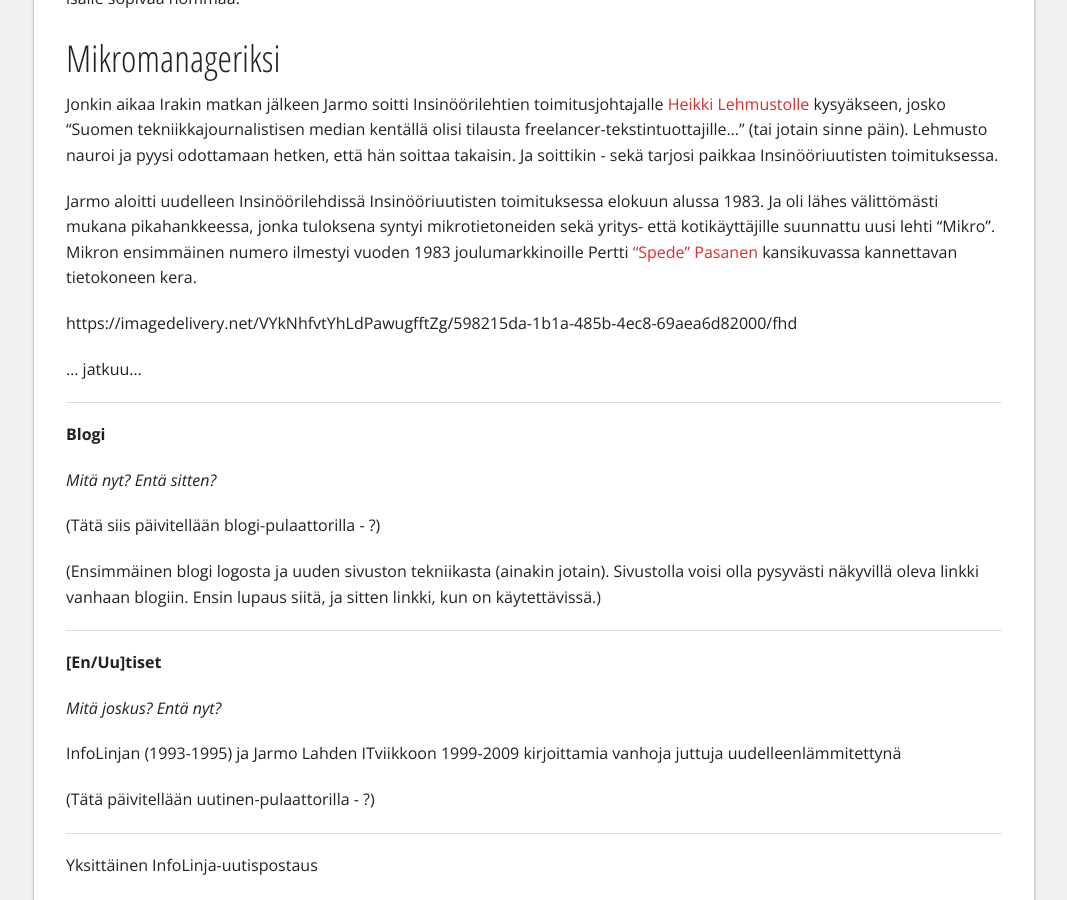
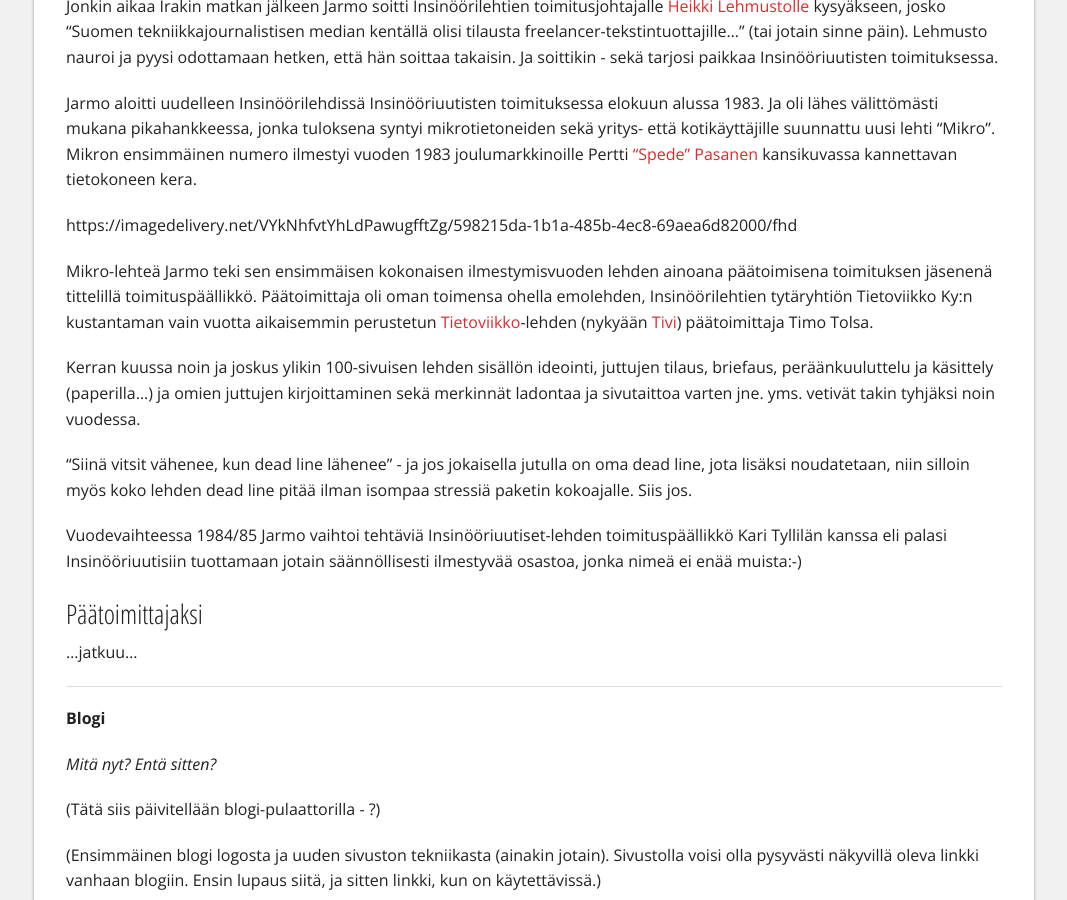
Before and after one commit to Pyppe/infocrea.fi, a Jekyll site: the page built from uutta-sisaltoa.md, in a window 1280 px wide and 900 px high, scrolled down 4561 px. Shown: the whole window, without its empty margins (106-1173 px from the left). Built offline with Jekyll 4.4.1, drawn with Linux system fonts in a browser that asks for light colours.

Commit message:
uutta sisältöä v.20

```diff
--- a/uutta-sisaltoa.md
+++ b/uutta-sisaltoa.md
@@ -32,7 +32,7 @@ https://imagedelivery.net/VYkNhfvtYhLdPawugfftZg/92b96c9b-fea9-4aa7-b6bb-374587c
 
 **Jarmo**
 
-<h1>Kuka päivittää?</h1>
+# Kuka päivittää?
 
 Jarmo Lahti syntyi tammikuussa 1953 entisessä Vanajan kunnassa Hämeessä.
 
@@ -42,7 +42,7 @@ Jarmon lapsuus ennen kouluikää kului Sääjärven kylässä. Lapsuuskoti oli e
 
 Kyseinen metsäkämppä ja Jarmon äiti kämppäemäntänä vuonna 1956 näkyy [Felix Forsmanin](https://www.hs.fi/muistot/art-2000002627634.html) vuonna 1957 valmistuneessa teollisuusdokumenttivideossa ["Suomi sahaa"](https://elonet.finna.fi/Record/kavi.elonet_elokuva_612441), 3m33s alusta. Filmi oli Suomen Sahanomistajayhdistyksen tilaama ja palkittiin Torinon teollisuuselokuvafestivaaleilla vuonna 1959. Se oli ensimmäisiä suomalaisia tilauskuvia, jotka filmattiin Eastmancolor -väreihin, tiedettiin Kansallisesta audiovisuaalisesta instituutista eli [Kavista](https://kavi.fi/) kertoa vuonna 2016. (Jarm etsi ja löysi filmin Kavin avulla; vinkki etsintään tuli vieraskirjamerkinnästä vuodelta 1956.)
 
-<h2>Koulutielle</h2>
+### Koulutielle
 
 Koulun Jarmo aloitti vuonna 1959 eli 6-vuotiaana silloisessa Harvialan kansakoulussa jonka paikalla nykyään toimii Janakkalan kunnan esi- ja perusopetusta antava [Harvialan koulu](https://www.janakkala.fi/palvelut/esi-ja-perusopetus/koulut/harvialan-koulu/).
 
@@ -54,7 +54,7 @@ Kuvassa (yllä) Jarmo alarivissä oikealla.
 
 https://imagedelivery.net/VYkNhfvtYhLdPawugfftZg/d5ab537d-5f0e-4bf6-6ce8-02c4d47cb900/public
 
-<h2>Korkeakoulutusta ja judoa</h2>
+### Korkeakoulutusta ja judoa
 
 Syksyllä 1971 Jarmo aloitti opinnot silloisessa [Teknillisessä korkeakoulussa](https://fi.wikipedia.org/wiki/Teknillinen_korkeakoulu) eli nykyistä [Aalto-yliopistoa](https://www.aalto.fi) ajatellen lähinnä sen [Sähkötekniikan korkeakoulussa](https://www.aalto.fi/fi/sahkotekniikan-korkeakoulu).
 
@@ -66,7 +66,7 @@ Kasarmikadulla sijainneen dojon eli harjoitussalin tatamilla Jarmo tutustui Hels
 
 Judoseuraksi oli siinä vaiheessa jo vaihtunut kilpajudoon FinnDaita enemmän panostava [Meido-kan](https://meidokan.fi/meido-kan/), jonka mestaruussarjajoukkkueessakin Jarmo pääsi muutaman kerran ottelemaan vyön värin noustua ruskeaan (1.kyu) eli 1.dan mustaa vyötä edeltävään [asteeseen](http://dan-kollegio.com/judon-vyojarjestelma/).
 
-<h2>Pylvästietoa infoähkyksi asti</h2>
+### Pylvästietoa infoähkyksi asti
 
 Opiskelupuolela diplomityön aiheeksi osui niinkin "mielenkiintoiselta" kuulostava aihe kuin *"Kyllästetty puupylväs sähkö- ja telejohdon osana"*.
 
@@ -78,7 +78,7 @@ Diplomityökin valmistui, kun kirjallisuusosion sai typistetyksi kohtuulliseen m
 
 Sähköalan diplomi-insinööriksi vuonna 1978 valmistuttuaan Jarmo suoritti asevelvollisuuden Viestirykmentin Puhelinkomppaniassa Riihimäellä *("en mä mitään tiedä, mä kelaan vaan")* ja [Reserviupseerikoulun](https://fi.wikipedia.org/wiki/Reserviupseerikoulu) Haminassa talvikurssilla 159 ("Paavo") 1.12.-15.3.1979.
 
-<h2>Aine-sta journalistiksi</h2>
+### Aine-sta journalistiksi
 
 Asevelvollisuuden suorittamisen jälkeen alkoi työpaikan etsintä. Koska [Loviisan ydinvoimalaitoksen](https://fi.wikipedia.org/wiki/Loviisan_ydinvoimalaitos) valmistumisen jälkeen tekniikkaosaajien työmarkkinoilla kuitenkin oli liikkeellä paljon kokeneita sähkölaitostekniikan projekti-insinöörejä, niin vastavalmistunut sähkölaitos-DI ei helposti päässyt valintatilanteissa edes ns. lyhyelle listalle.
 
@@ -90,7 +90,7 @@ Kykyä kirjoittaa kiitettäviä suomenkielen aineita koulun äidinkielen tunneil
 
 Runsaan kahden vuoden kuluttua, ajatellessaan (väärin...) oppineensa jo kaiken toimittajan työstä, Jarmo huomasi työpaikkailmoituksen, jossa haettiin insinööriä kyllästettyjen puupylväiden vientimyynnin ja -markkinoinnin tekniseen tukeen.
 
-<h2>Oikeisiin diplomitöihin</h2>
+### Oikeisiin diplomitöihin
 
 Ja tähän tehtäväänhän Jarmon muutaman vuoden takainen diplomityö ja etenkin sen tekeminen oli antanut mahtavan pohjan. Etenkin kun yritys eli Fintrepo Oy (Finnish Treated Poles Manufacturers Ltd.) oli, kuten kävi ilmi, yksi hänen diplomityönsä tilaajista, vaikka Jarmo itse kokikin tehneensä sen lähinnä TKK:n sähkövoimatekniikan laitokselle, jonka suurjännitehallissa hän oli mittaillut mm. suomalaisten kreosoottikyllästettyjen puupylväsjohtojen vuotovirta- ja syöksyjännitekestoisuutta.
 
@@ -108,7 +108,7 @@ Kentälle Jarmo ehti kokeneiden myyjien kanssa maihin, joissa ei välttämättä
 
 Irak-työmatkasta keväällä 1983 tuli sitten Jarmolle ehkä eniten urakehitykseen vaikuttava etappi tai suorastaan vedenjakaja. Johon liittyi toinen merkittävä perherintaman etappi: esikoinen (Pyry-Samuli) oli syntynyt tammikuussa 1983.
 
-<h2>Liian pitkiä työmatkoja</h2>
+### Liian pitkiä työmatkoja
 
 Työmatkat erilaisiiin keskusteluihin ja neuvotteluihin Lähi-idän valtiollisten sähkölaitosten kanssa kestivät yleensäkin viikon ellei parikin - niiden aikana sai useinkin käyttää aikaa enemmänkin mm. odotteluun milloin minkin organisaation tiloissa ko. organisaation pylväskaupan kannalta avainhenkilöiden pakeille.
 
@@ -120,7 +120,7 @@ Kotiin päästyä Jarmolle valkeni, että noiden muutaman vuorokauden aikana kot
 
 Tapaus johti siihen, että Jarmo alkoi vahvasti tuntea, että pitkiä ulkomaan työmatkoja vaativa työ ei ole pienen poikavauvan isälle sopivaa hommaa.
 
-<h2>Mikromanageriksi</h2>
+### Mikromanageriksi
 
 Jonkin aikaa Irakin matkan jälkeen Jarmo soitti Insinöörilehtien toimitusjohtajalle [Heikki Lehmustolle](https://www.linkedin.com/in/heikki-lehmusto-61ba221/) kysyäkseen, josko "Suomen tekniikkajournalistisen median kentällä olisi tilausta freelancer-tekstintuottajille..." (tai jotain sinne päin). Lehmusto nauroi ja pyysi odottamaan hetken, että hän soittaa takaisin. Ja soittikin - sekä tarjosi paikkaa Insinööriuutisten toimituksessa.
 
@@ -128,7 +128,18 @@ Jarmo aloitti uudelleen Insinöörilehdissä Insinööriuutisten toimituksessa e
 
 https://imagedelivery.net/VYkNhfvtYhLdPawugfftZg/598215da-1b1a-485b-4ec8-69aea6d82000/fhd
 
-... jatkuu...
+Mikro-lehteä Jarmo teki sen ensimmäisen kokonaisen ilmestymisvuoden lehden ainoana päätoimisena toimituksen jäsenenä tittelillä toimituspäällikkö. Päätoimittaja oli oman toimensa ohella emolehden, Insinöörilehtien tytäryhtiön Tietoviikko Ky:n kustantaman vain vuotta aikaisemmin perustetun [Tietoviikko](https://fi.wikipedia.org/wiki/Tietoviikko)-lehden (nykyään [Tivi](https://www.tivi.fi/)) päätoimittaja Timo Tolsa.
+
+Kerran kuussa noin ja joskus ylikin 100-sivuisen lehden sisällön ideointi, juttujen tilaus, briefaus, peräänkuuluttelu ja käsittely (paperilla...) ja omien juttujen kirjoittaminen sekä  merkinnät ladontaa ja sivutaittoa varten jne. yms. vetivät takin tyhjäksi noin vuodessa.
+
+"Siinä vitsit vähenee, kun dead line lähenee" - ja jos jokaisella jutulla on oma dead line, jota lisäksi noudatetaan, niin silloin myös koko lehden dead line pitää ilman isompaa stressiä paketin kokoajalle. Siis jos.
+
+Vuodevaihteessa 1984/85 Jarmo vaihtoi tehtäviä Insinööriuutiset-lehden toimituspäällikkö Kari Tyllilän kanssa eli palasi Insinööriuutisiin tuottamaan jotain säännöllisesti ilmestyvää osastoa, jonka nimeä ei enää muista:-)
+
+### Päätoimittajaksi
+
+...jatkuu...
+
 
 ----------------------------
 
```
